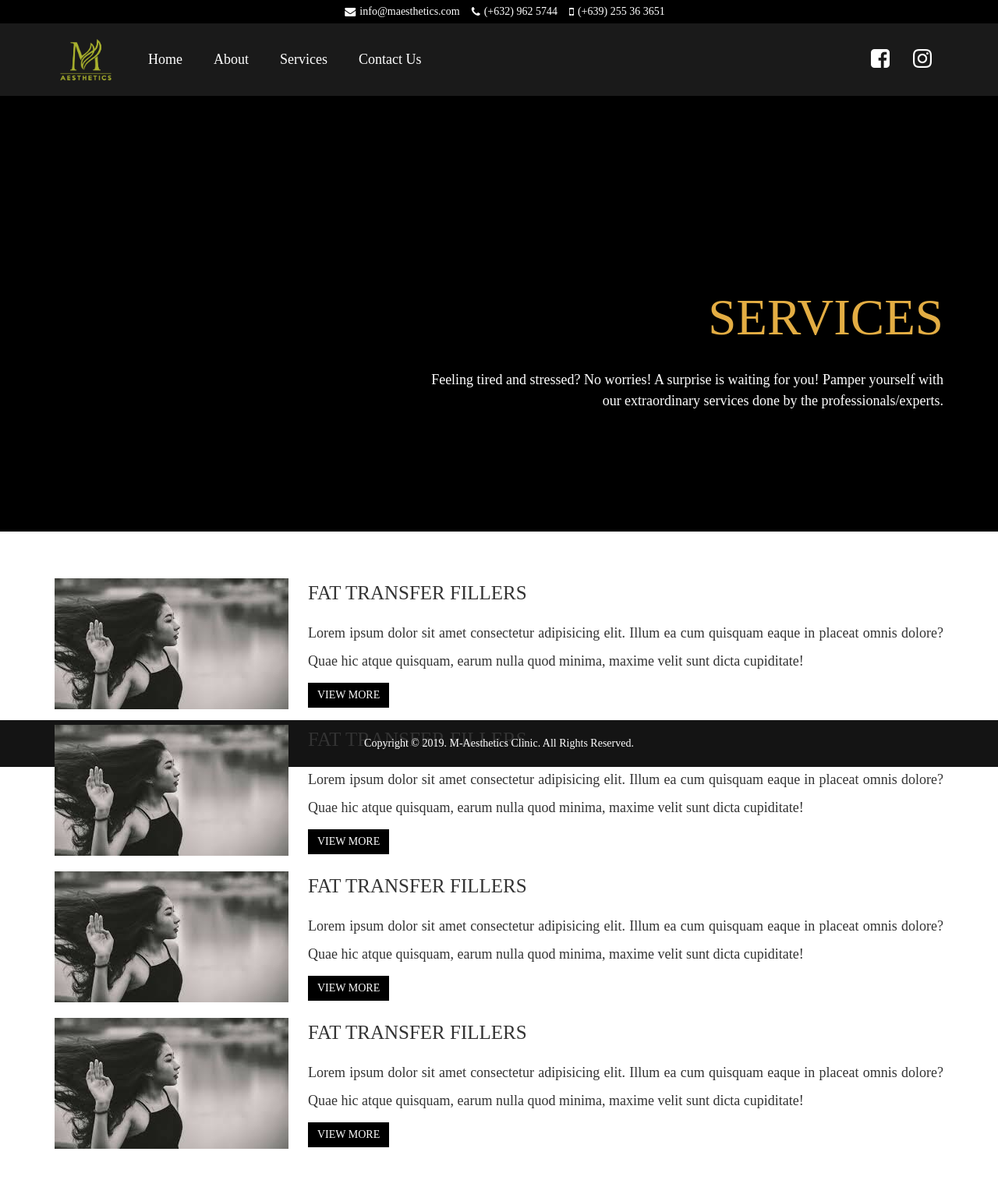
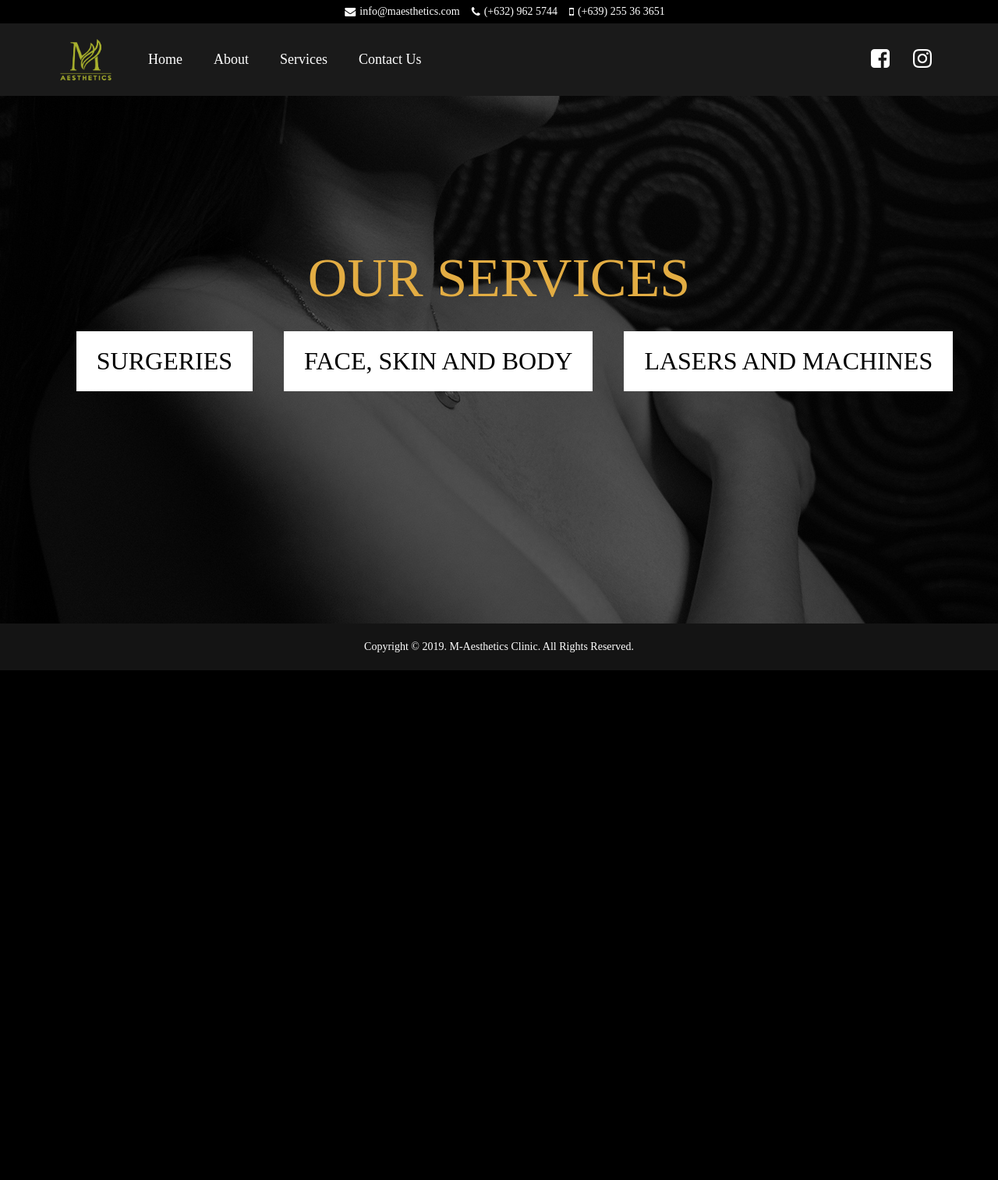
Before and after one commit to gnegamino/maesthetics, a PHP site: page /services.php in a window 1280 px wide. Shown: the whole page at 78% size. After the commit the page ends 860 px from the top, so only its background shows below. Run offline with PHP 8.4, Linux system fonts and the light colour scheme; some libraries are stand-ins or nearby versions; some web fonts are replaced.

Commit message:
:star: Revamp Services and Contact UI

```diff
--- a/assets/js/mini-navigation.js
+++ b/assets/js/mini-navigation.js
@@ -10,4 +10,10 @@ $(function(){
             $('.mini-dropdown-navigation .dropdown-navigation').slideUp();
         }
     });
+
+    $("#surgeries").mouseover(function() {
+        $('.page-banner').css('background-image', 'url("/assets/images/static/breast-1.JPG")');
+    }).mouseout(function() {
+        $('.page-banner').css('background-image', 'url("/assets/images/static/bg-black-1.JPG")');
+    });
 });
--- a/assets/scss/_variables.scss
+++ b/assets/scss/_variables.scss
@@ -7,3 +7,6 @@ span {
         color: $primary-color;
     }
 }
+.flex {
+    display: flex;
+}
--- a/assets/scss/main.scss
+++ b/assets/scss/main.scss
@@ -140,6 +140,109 @@ body {
                     color: lighten($dark-color, 25%);
                 }
             }
+        }
+    }
+}
+.services {
+    .page-banner {
+        height: 100vh;
+        background-image: url('/assets/images/static/bg-black-1.JPG');
+        background-repeat: no-repeat;
+        display: flex;
+        align-items: center;
+        flex-direction: column;
+        justify-content: center;
+        h1 {
+            font-size: 70px;
+            font-family: Regular;
+            color: $primary-color;
+        }
+    }
+    .services-buttons {
+        display: flex;
+        margin-top: 20px;
+        .btn {
+            border-radius: 0px;
+            font-size: 32px;
+            margin-left: 40px;
+            background-color: $light-color;
+            color: $dark-color;
+            padding: 15px 25px;
+            transition: .2s;
+            &:hover {
+                background-color: $primary-color;
+                color: $light-color;
+            }
+        }
+    }
+}
+.contact {
+    .contact-form {
+        background-image: url('/assets/images/static/breast-1.jpg');
+        .contact-form-header {
+            color: $primary-color;
+            padding: 40px 0px;
+            font-size: 40px;
+            text-align: center;
+        }
+    }
+    .form-margin {
+        margin-top: 25px;
+    }
+    .form-input--modified {
+        border-radius: 0px;
+        border: none;
+        &:focus {
+            border-color: rgba(255, 215, 0, 0.8);
+            box-shadow: 0 1px 1px rgba(255, 215, 0, 0.075) inset, 0 0 8px rgba(255, 215, 0, 0.6);
+            outline: 0 none;
+        }
+    }
+    input[type="text"] {
+        &.form-input--modified {
+            height: 50px;
+        }
+    }
+    .contact-submit {
+        width: 100px;
+        height: 50px;
+        font-size: 20px;
+        border-radius: 0px;
+        background-color: $primary-color;
+        border-color: darken($primary-color, 10%);
+        transition: .4s;
+        margin-bottom: 40px;
+        &:hover {
+            background-color: darken($primary-color, 10%);
+            color: $light-color;
+            outline: none;
+        }
+    }
+    .contact-detail-location {
+        -webkit-box-shadow: inset 1px 1px 20px -1px rgba(0,0,0,0.67);
+        -moz-box-shadow: inset 1px 1px 20px -1px rgba(0,0,0,0.67);
+        box-shadow: inset 1px 1px 20px -1px rgba(0,0,0,0.67);
+        display: flex;
+        padding: 40px 0px;
+        background-color: lighten($dark-color, 12%);
+        .emphasized {
+            color: $primary-color;
+        }
+        .left {
+            .location {
+                text-align: left;
+            }
+            .contact-details {
+                text-align: left;
+                margin-top: 30px;
+            }
+            h3 {
+                font-size: 18px;
+            }
+        }
+        .right {
+            flex: 1;
+            margin-left: 40px;
         }
     }
 }
--- a/services.php
+++ b/services.php
@@ -1,13 +1,25 @@
-<?php require_once('layouts/master_header.php'); ?>
+<?php
+    require_once('layouts/master_header.php');
+    require_once('layouts/sub-navigation.php');
+?>
 
-<div id="app">
-    <div class="services pushed-content">
-    <?php require_once('layouts/sub-navigation.php'); ?>
-        <div class="regular-content parallax-3">
+<div class="services">
+    <div class="page-banner">
+        <h1>OUR SERVICES</h1>
+        <div class="services-buttons">
+            <button id="surgeries" class="btn">SURGERIES</button>
+            <button id="face-skin-body" class="btn">FACE, SKIN AND BODY</button>
+            <button id="lasers-machines" class="btn">LASERS AND MACHINES</button>
+        </div>
+    </div>
+</div>
+
+
+<!-- <div class="regular-content parallax-3">
     <div class="container">
         <div class="hero-title hero-title--right">
             <h1>SERVICES</h1>
-                    <h2>Feeling tired and stressed? No worries! A surprise is waiting for you! Pamper yourself with our extraordinary services done by the professionals/experts.</h2>
+            <h2>Feeling tired and stressed? No worries! A surprise is waiting for you! <br>Pamper yourself with our extraordinary services done by our experts.</h2>
         </div>
     </div>
 </div>
@@ -62,9 +74,7 @@
             </div>
         </div>
     </div>
-        </div>
-    </div>
-</div>
+</div> -->
 
 <?php require_once('layouts/master_footer.php'); ?>
 
```
Also changed, not shown: other parts of assets/scss/main.scss (+0 -62 lines), contact.php (+9 -5 lines), public/build/css/main.css, 1 other file. Lines whose indentation alone changed are shown as unchanged.
